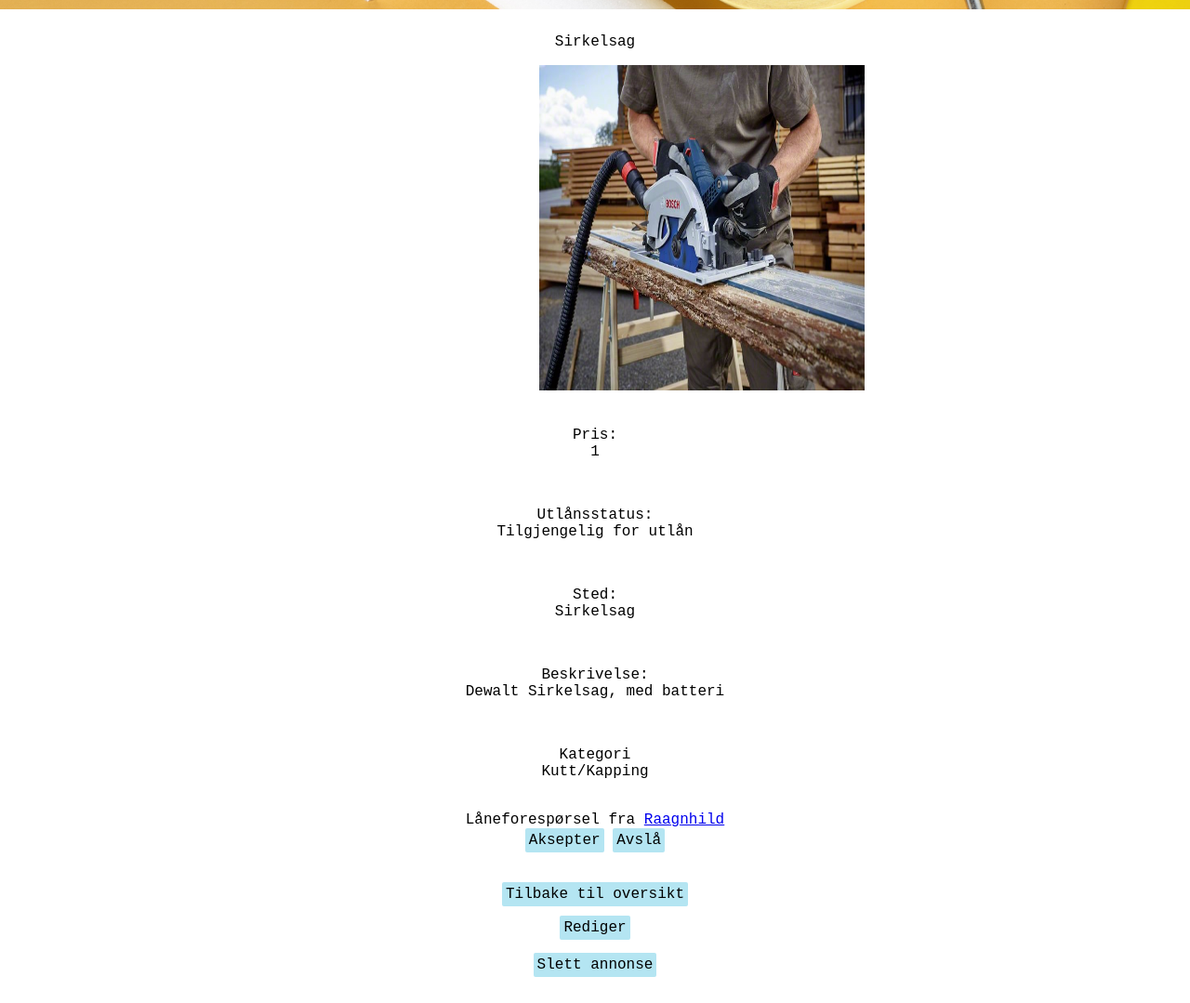
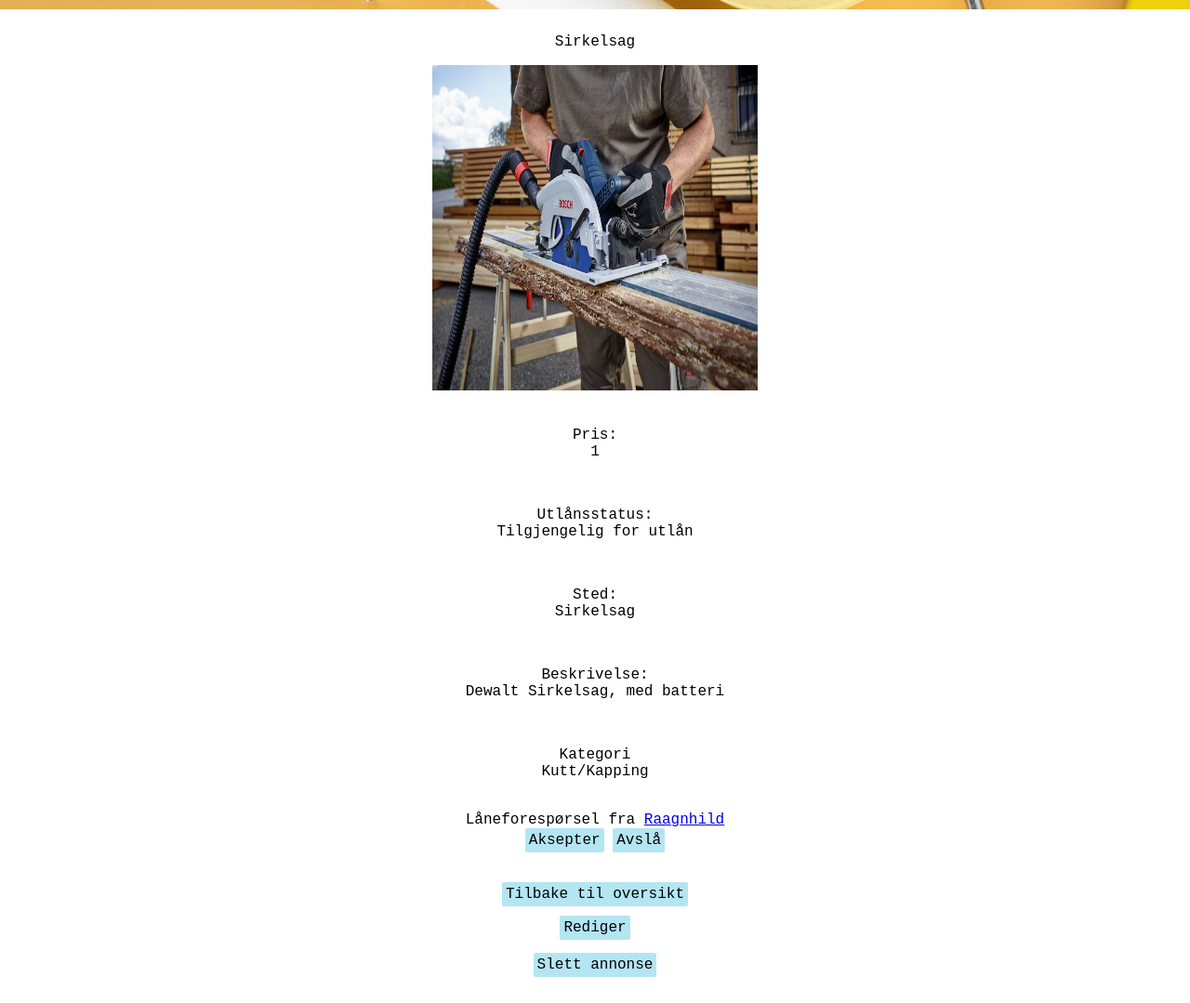
Before and after one commit to andreastande/Verktoy, a Django app: page /homepage/listing/49 in a window 1280 px wide. Shown: the part 165-1244 px from the top of the page at 93% size. Run offline with Django 4.2, Linux system fonts and the light colour scheme; a user stored in the database is signed in; data comes from the database, SQL or seed files in the repository.

Commit message:
#34 reformatted image for own listing

```diff
--- a/verktoy_project/homepage/templates/homepage/my_listing.html
+++ b/verktoy_project/homepage/templates/homepage/my_listing.html
@@ -3,7 +3,7 @@
 {% block content %}
     <div>
       <p class="listing_title">{{listing.title}}</p>
-      <div class="listingImg">
+      <div class="listingImgBig">
         <img src="{{listing.image.url}} " width="350px" height="350px" />
       </div>
       <br>
```
